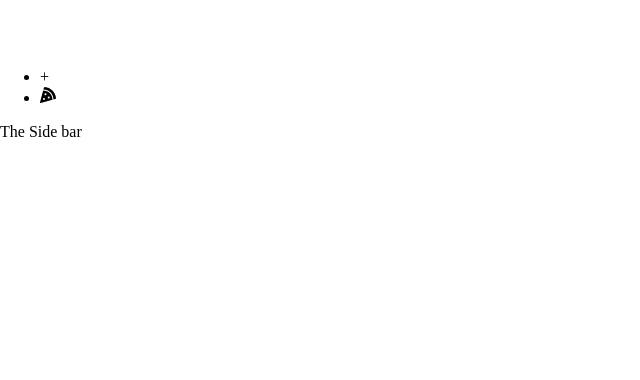
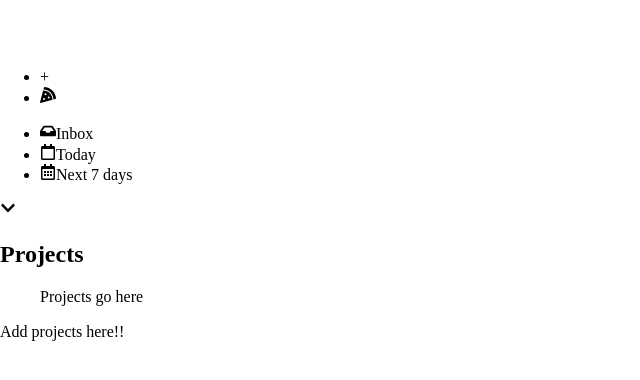
Before and after one commit to wardis/todoist-clone, a React (Create React App) app: page / in a window 1280 px wide. Shown: the top 380 px of the page, without its empty margins (0-640 px from the left). Built offline with nearby package versions, Linux system fonts and the light colour scheme.

Commit message:
sidebar generic layout

```diff
--- a/src/components/layout/Sidebar.js
+++ b/src/components/layout/Sidebar.js
@@ -1,3 +1,40 @@
-import React from 'react'
+import React from "react";
+import {
+  FaChevronDown,
+  FaInbox,
+  FaRegCalendar,
+  FaRegCalendarAlt
+} from "react-icons/fa";
 
-export const Sidebar = () => <p>The Side bar</p>;
+export const Sidebar = () => (
+  <div className="sidebar" data-testid="sidebar">
+    <ul className="sidebar__generic">
+      <li>
+        <span>
+          <FaInbox />
+        </span>
+        <span>Inbox</span>
+      </li>
+      <li>
+        <span>
+          <FaRegCalendar />
+        </span>
+        <span>Today</span>
+      </li>
+      <li>
+        <span>
+          <FaRegCalendarAlt />
+        </span>
+        <span>Next 7 days</span>
+      </li>
+    </ul>
+    <div className="sidebar__middle">
+      <span>
+        <FaChevronDown />
+      </span>
+      <h2>Projects</h2>
+    </div>
+    <ul className="sidebar__projects">Projects go here</ul>
+    Add projects here!!
+  </div>
+);
```
